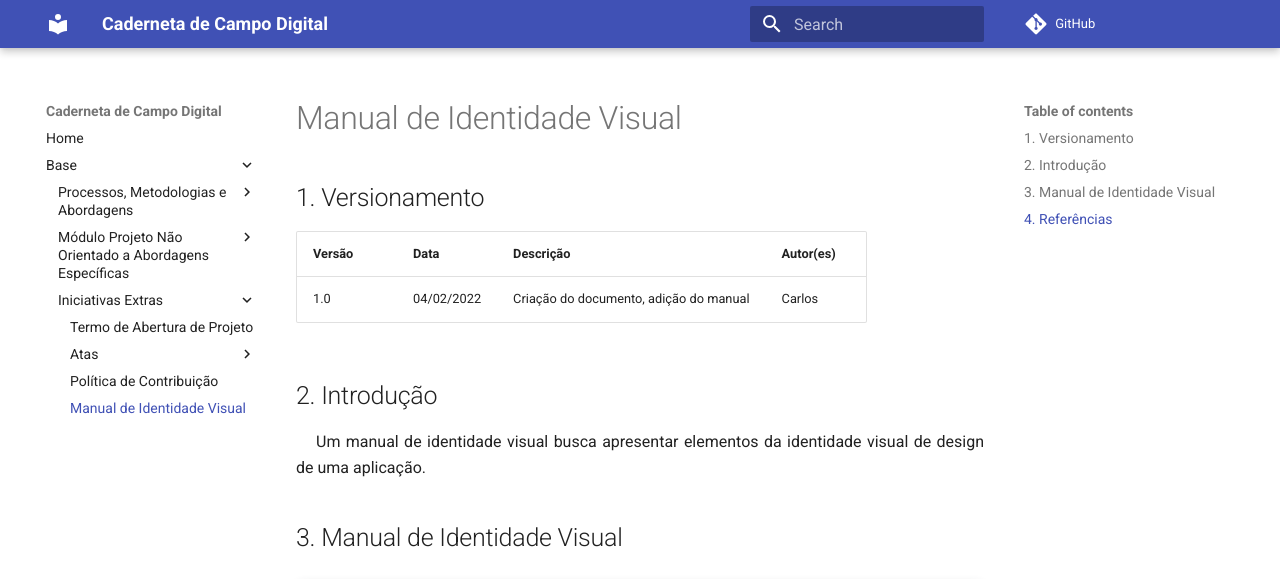
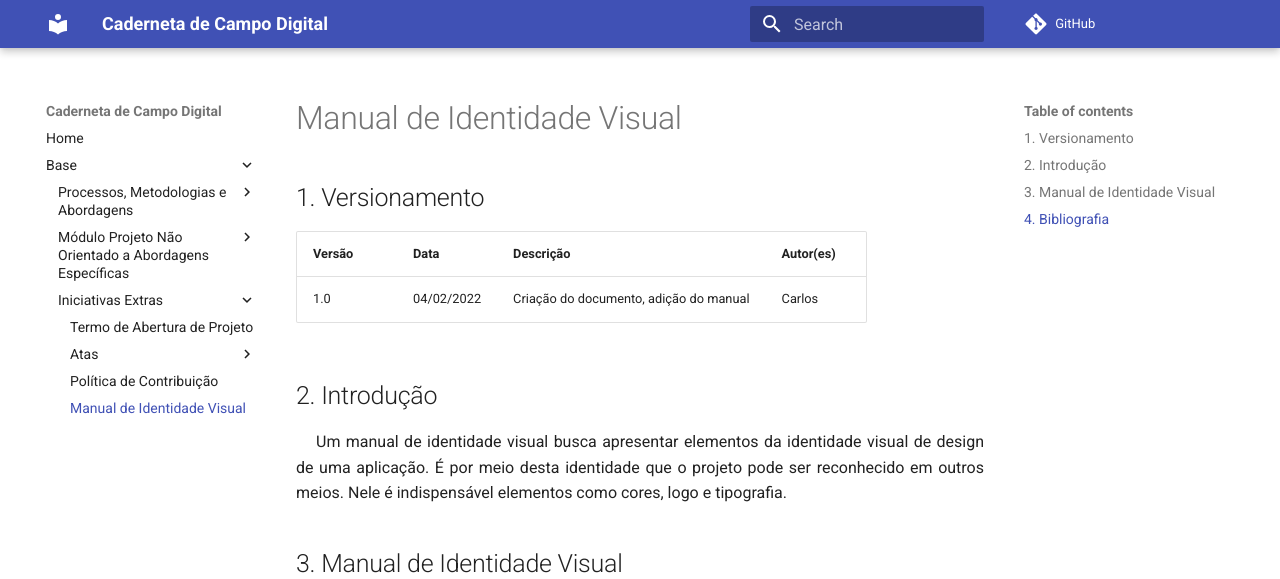
Before and after one commit to UnBArqDsw2021-2/2021.2_G4_CadernetaDeCampoDigital_docs, an MkDocs documentation site: the page built from docs/base/manual_identidade_visual.md, in a window 1280 px wide and 1294 px high. Shown: the top 579 px of the window. Built offline with MkDocs 1.6.1 and Material for MkDocs 9.7.7, drawn with Linux system fonts in a browser that asks for light colours; comment, search, counter and statistics services are not loaded; some of the changed text lies outside the part shown; grey boxes are pictures that could not be loaded.

Commit message:
(#41) Complementando manual de identidade visual

```diff
--- a/docs/base/manual_identidade_visual.md
+++ b/docs/base/manual_identidade_visual.md
@@ -6,7 +6,7 @@ Versão|Data|Descrição|Autor(es)
 1.0   | 04/02/2022 | Criação do documento, adição do manual| Carlos
 
 ## 2. Introdução
-<p style="text-align: justify; text-indent: 20px"> Um manual de identidade visual busca apresentar elementos da identidade visual de design de uma aplicação.
+<p style="text-align: justify; text-indent: 20px"> Um manual de identidade visual busca apresentar elementos da identidade visual de design de uma aplicação. É por meio desta identidade que o projeto pode ser reconhecido em outros meios. Nele é indispensável elementos como cores, logo e tipografia.
 </p>
 
 
@@ -21,5 +21,5 @@ Versão|Data|Descrição|Autor(es)
 </div>
 <a href="https:&#x2F;&#x2F;www.canva.com&#x2F;design&#x2F;DAE3a2lLaqA&#x2F;view?utm_content=DAE3a2lLaqA&amp;utm_campaign=designshare&amp;utm_medium=embeds&amp;utm_source=link" target="_blank" rel="noopener">Manual de Identidade Visual</a>
 
-## 4. Referências
+## 4. Bibliografia
 > Projeto Hortum. disponível em: "https://fga-eps-mds.github.io/2020.2-Hortum/Guia_de_estilo_e_identidade_visual/". Acesso 04/02/2022
```
